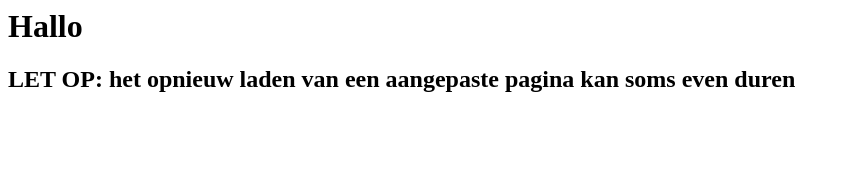
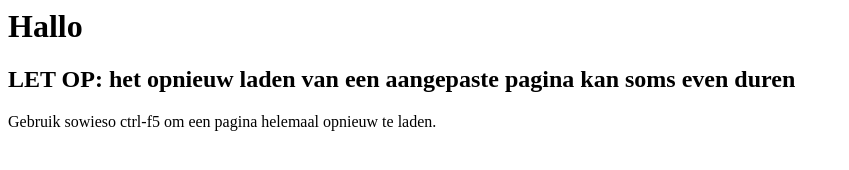
Before and after one commit to Jasmijnk/JasmijnK, a plain HTML site: page index.html in a window 1280 px wide. Shown: the whole page, without its empty margins (0-849 px from the left). Drawn offline with Linux system fonts and the light colour scheme.

Commit message:
Update index.html

```diff
--- a/index.html
+++ b/index.html
@@ -3,6 +3,7 @@
 
 <h1>Hallo</h1>
   <h2>LET OP: het opnieuw laden van een aangepaste pagina kan soms even duren</h2>
+  Gebruik sowieso ctrl-f5 om een pagina helemaal opnieuw te laden.
 
 </body>
 </html>
```
